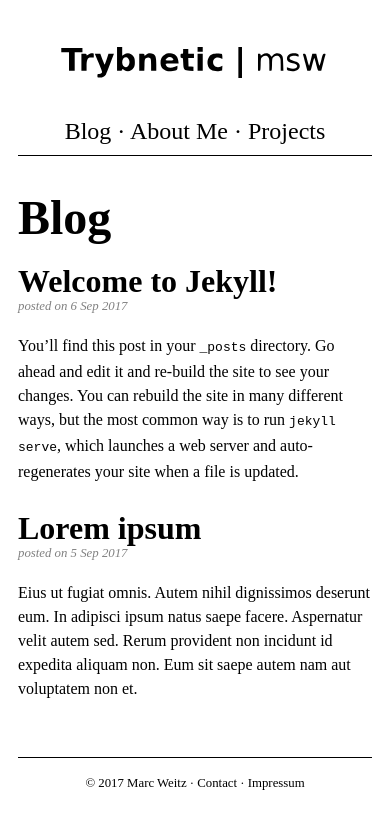
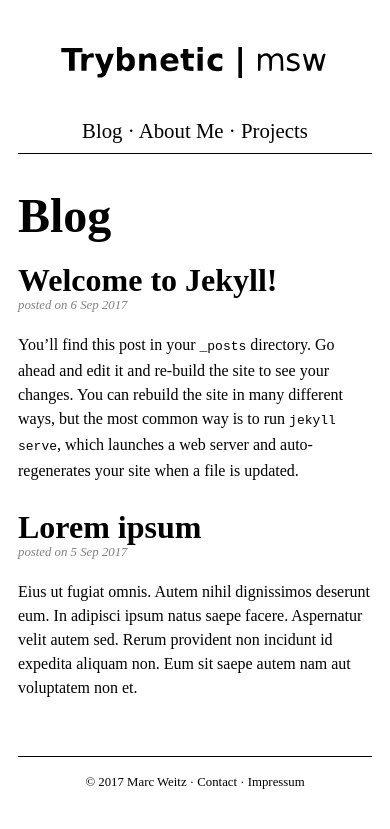
Before and after one commit to Trybnetic/minimalist, a Jekyll site: the page built from index.md, in a window 390 px wide. Shown: the top 829 px of the page. Built offline with Jekyll 4.4.1, drawn with Linux system fonts in a browser that asks for light colours.

Commit message:
adds small screen query

```diff
--- a/assets/css/style.css
+++ b/assets/css/style.css
@@ -117,7 +117,7 @@
 	}
 
 	#nav {
-		font-size: 1.5em;
+		font-size: 2em;
 		padding-bottom: 0.5em;
 	}
 
@@ -130,3 +130,34 @@
 	}
 
 }
+
+@media screen and (max-width: 400px) {
+	#main {
+		width: auto;
+		margin: 0 auto;
+		padding: 10px;
+	}
+
+	#logo, #nav, #content-left,	#footer {
+		display: block;
+		width: 100%;
+	}
+
+	#logo img {
+		max-width: 80%;
+	}
+
+	#nav {
+		font-size: 1.3em;
+		padding-bottom: 0.5em;
+	}
+
+	h2 {
+		font-size: 3em;
+	}
+
+	h3 {
+		font-size: 2em;
+	}
+
+}
```
